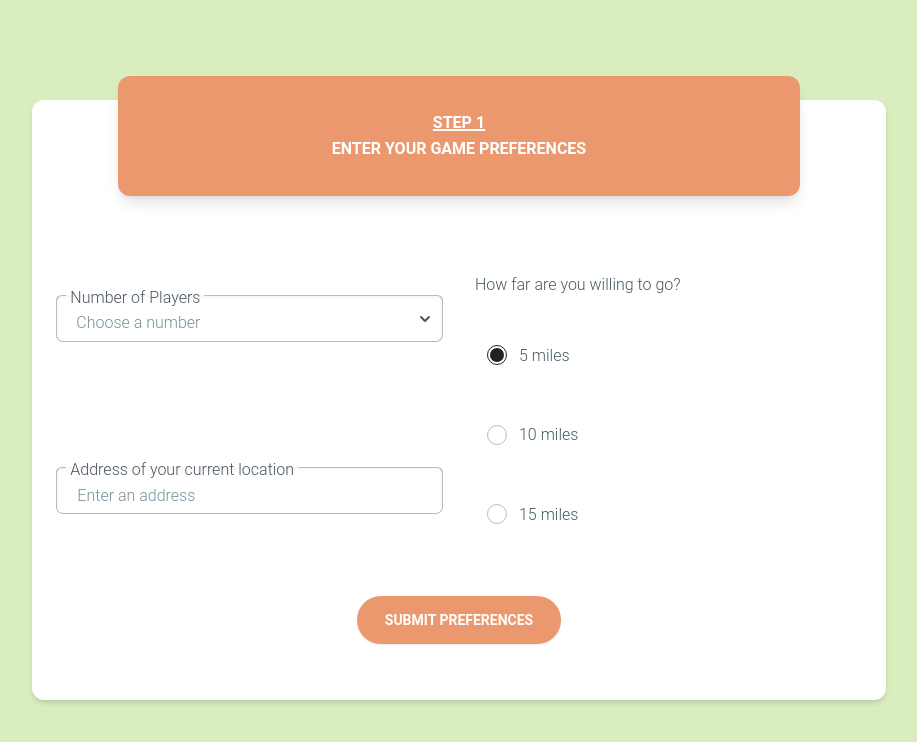
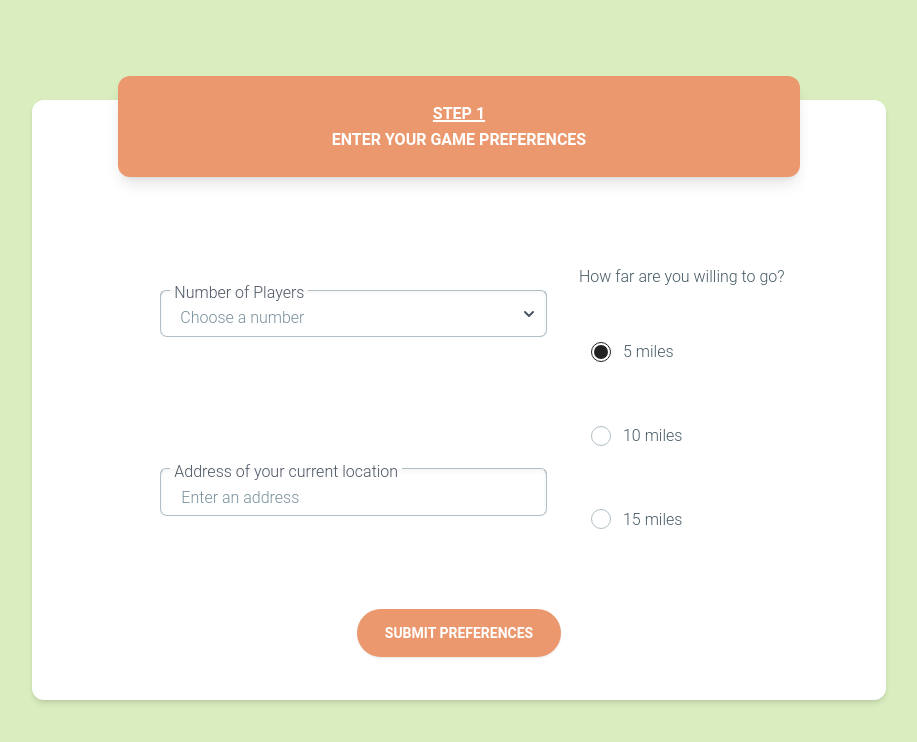
Before and after one commit to brookeseiter/zest-quest, a React (Create React App) app in the folder client/: page /settings in a window 1280 px wide. Shown: the top 742 px of the page, without its empty margins (181-1098 px from the left). Built offline with nearby package versions, Linux system fonts and the light colour scheme.

Commit message:
settings CardBody centered using left margin, screen sizing needed for alternate sizes

```diff
--- a/client/src/pages/Settings.js
+++ b/client/src/pages/Settings.js
@@ -77,11 +77,11 @@ function Settings() {
                             <span>Enter your game preferences</span>
                         </Typography>
                     </CardHeader>
-                    <CardBody className="flex w-full h-4/5 p-6">
                     <form
                         className="settings-form flex flex-col w-full h-full justify-center items-center"
                         onSubmit={submitSettings}
                     >
+                        <CardBody className="flex w-full h-4/5 p-6 ml-52">
                             <div className="flex flex-row justfy-center items-center gap-8 w-full h-full">
                                 <div className="flex flex-col h-full w-1/2 justify-around">
                                     <Select
@@ -105,7 +105,7 @@ function Settings() {
                                         <Option value="4">4</Option>
                                         <Option value="5">5</Option>
                                     </Select>
-                                    <div className="relative mt-4">
+                                    <div className="relative mt-2">
                                         <div className="relative min-w-[200px] h-12">
                                             <input
                                                 className="custom-input peer w-full h-full bg-transparent text-blue-gray-700 font-sans font-normal outline outline-0 focus:outline-0 disabled:bg-blue-gray-50 disabled:border-0 transition-all placeholder-blue-gray-400 placeholder border focus:border-2 border-t-transparent focus:border-gray-900 text-sm rounded-[7px] border-blue-gray-200 focus:border-t-transparent shadow-inner pl-5 pb-2 pt-4"
@@ -149,7 +149,8 @@ function Settings() {
                                     />
                                 </div>
                             </div>
-                            <CardFooter className="object-contain flex justify-center">
+                        </CardBody>
+                        <CardFooter className="object-contain flex justify-center mb-8 p-1">
                             <Button
                                 className="rounded-full shadow-sm hover:scale-[1.03] focus:scale-[1.03] active:scale-95 transition-transform duration-300 focus:outline-none focus:ring-4 focus:ring-[#d88760] hover:shadow-lg bg-[#eb986f]"
                                 size="lg"
@@ -160,7 +161,6 @@ function Settings() {
                             </Button>
                         </CardFooter>
                     </form>
-                    </CardBody>
                 </Card>
             </div>
         </>
```
Lines whose indentation alone changed are shown as unchanged.
